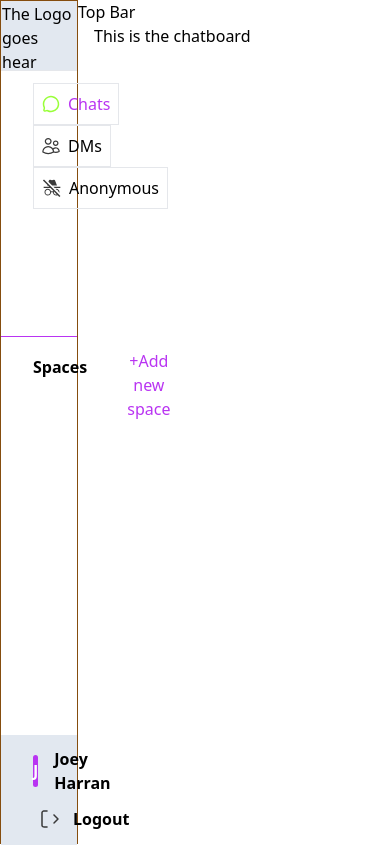
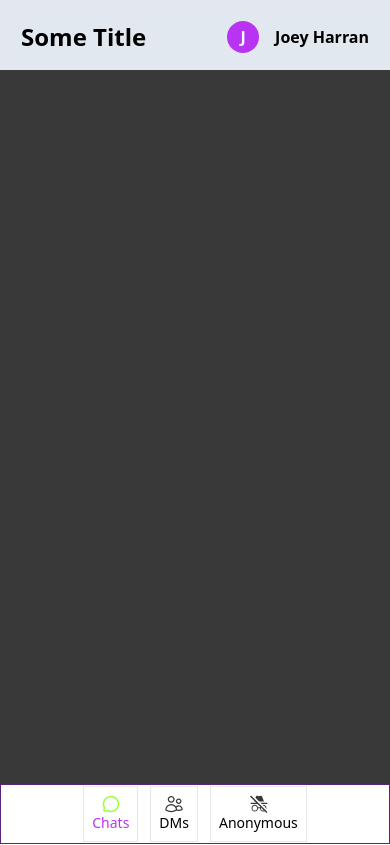
Before and after one commit to airxist/chattie, a React (Vite) app: page /chat-board in a window 390 px wide. Built offline with nearby package versions, Linux system fonts and the light colour scheme.

Commit message:
build: ChatBoard Route and changed the route to be navigated on the Login Component

```diff
--- a/src/components/ChatNav.tsx
+++ b/src/components/ChatNav.tsx
@@ -3,18 +3,24 @@ import { navigateChat } from "../constants";
 import Button from "./Button";
 import { useState } from "react";
 
-const ChatNav = ({ className }: { className?: string }) => {
+const ChatNav = ({
+  className,
+  linkClassName,
+}: {
+  className?: string;
+  linkClassName?: string;
+}) => {
   const [active, setActive] = useState(0);
 
   return (
     <div
-      className={`${className || "h-2/5 px-8 py-3 border-b border-primary_purple"}`}
+      className={`${className || "h-2/5 px-8 py-3 border-b border-primary_purple flex flex-col space-y-2"}`}
     >
       {navigateChat.map((link, index) => {
         return (
           <Link key={link.title} to={link.to} onClick={() => setActive(index)}>
             <Button
-              className={`border flex items-center gap-x-2 ${index === active && "text-primary_purple"}`}
+              className={`${linkClassName || "border flex items-center gap-x-2"} ${index === active && "text-primary_purple"}`}
             >
               {link.icon}
               {link.title}
--- a/src/components/GoToProfile.tsx
+++ b/src/components/GoToProfile.tsx
@@ -6,8 +6,8 @@ const GoToProfile = ({
   className,
   showLogoutBtn,
 }: {
-  className: string;
-  showLogoutBtn: boolean;
+  className?: string;
+  showLogoutBtn?: boolean;
 }) => {
   const [user] = useState("Joey Harran");
   return (
--- a/src/components/SideBar.tsx
+++ b/src/components/SideBar.tsx
@@ -3,20 +3,20 @@ import Button from "./Button";
 import ChatNav from "./ChatNav";
 import GoToProfile from "./GoToProfile";
 
-const SideBar = ({ className }: { className?: string }) => {
+const SideBar = () => {
   const navigate = useNavigate();
 
   const navigateToCreate = () => {
     navigate("/create_space");
   };
   return (
-    <aside className={`${className} w-1/5 h-screen border border-yellow-800`}>
+    <aside className={`w-4/5 sm:w-4/5 md:w-2/6 lg:w-1/5 absolute top-0 left-0 -translate-x-full md:translate-x-0   md:static h-screen z-10 bg-white`}>
       <div className="header bg-slate-200">The Logo goes hear</div>
       <div className="divide-space-nav">
         <ChatNav />
         {/* spaces the user is in */}
-        <div className="h-3/5 ps-8 py-3">
-          <div className="flex items-center space-x-10">
+        <div className="h-3/5 px-8 py-3">
+          <div className="flex items-center justify-between">
             <p className="font-semibold">Spaces</p>
             <Button
               text="+Add new space"
--- a/src/components/TopBar.tsx
+++ b/src/components/TopBar.tsx
@@ -1,34 +1,52 @@
-import Back from '../assets/icons/Back';
-import { AppContextType } from '../constants/interfaces';
-import { animateTo } from '../utils/animate';
-import { useGlobalContext } from '../utils/context';
-import Button from './Button';
+import Back from "../assets/icons/Back";
+import { AppContextType } from "../constants/interfaces";
+import { animateTo } from "../utils/animate";
+import { useGlobalContext } from "../utils/context";
+import Button from "./Button";
+import GoToProfile from "./GoToProfile";
 // import gsap from "gsap"
 
 type TopBarProps = {
   className?: string;
   reference?: React.MutableRefObject<null>;
+  chat?: boolean;
 };
 
-const TopBar = ({ className, reference }: TopBarProps) => {
+const TopBar = ({ className, reference, chat }: TopBarProps) => {
   const { title, setDirection, direction } =
     useGlobalContext() as AppContextType;
 
   const goBack = () => {
-    setDirection('backward');
+    setDirection("backward");
     animateTo(reference!, direction);
   };
 
+  const CreateTopBar = () => {
     return (
       <header className={`${className} h-[70px] px-5 md:px-32 py-5`}>
         <div className="flex items-center space-x-3">
           <Button handleClick={goBack}>
             <Back />
           </Button>
+
           <h2 className="font-semibold">{title}</h2>
         </div>
       </header>
     );
   };
 
+  const ChatTopBar = () => {
+    return (
+      <header className={`${className} h-[70px] px-5 py-5`}>
+        <div className="flex items-center justify-between">
+          <h2 className="font-bold text-2xl">{title}</h2>
+          <GoToProfile />
+        </div>
+      </header>
+    );
+  };
+
+  return chat ? ChatTopBar() : CreateTopBar();
+};
+
 export default TopBar;
--- a/src/index.css
+++ b/src/index.css
@@ -6,6 +6,15 @@
   height: calc(100vh - (70px + 110px));
 }
 
+.main-board {
+  height: calc(100vh - (70px + 60px))
+}
+
+@media screen and (min-width: 640px) {
+  .main-board {
+    height: calc(100vh - 70px)
+  }
+}
 @layer base {
   h1 {
     @apply font-semibold text-center capitalize text-3xl;
--- a/src/routes/chatboard/Anonymous.tsx
+++ b/src/routes/chatboard/Anonymous.tsx
@@ -2,9 +2,9 @@ import React from 'react'
 
 const Anonymous = () => {
   return (
-    <div>
+    <section className="main-board">
       This is the anonymous
-    </div>
+    </section>
   )
 }
 
--- a/src/routes/chatboard/Chat.tsx
+++ b/src/routes/chatboard/Chat.tsx
@@ -1,5 +1,7 @@
+
 const Chat = () => {
-  return <section className="container">This is the chatboard</section>;
+  return <section className="main-board bg-dark">
+  </section>;
 };
 
 export default Chat;
--- a/src/routes/chatboard/DMs.tsx
+++ b/src/routes/chatboard/DMs.tsx
@@ -1,5 +1,5 @@
 const DMs = () => {
-  return <div>This is the Dms</div>;
+  return <section className="main-board">This is the Dms</section>;
 };
 
 export default DMs;
--- a/src/routes/onboarding/Login.tsx
+++ b/src/routes/onboarding/Login.tsx
@@ -35,7 +35,7 @@ const Login = () => {
       showAlarm('danger', 'please input email and password');
       return;
     }
-    navigate('/profile');
+    navigate('/chat-board');
   };
 
   return (
--- a/src/shared/ChatBoard.tsx
+++ b/src/shared/ChatBoard.tsx
@@ -1,13 +1,19 @@
-import { Outlet } from 'react-router-dom';
-import SideBar from '../components/SideBar';
+import { Outlet } from "react-router-dom";
+import SideBar from "../components/SideBar";
+import TopBar from "../components/TopBar";
+import ChatNav from "../components/ChatNav";
 
 const ChatBoard = () => {
   return (
-    <section className="flex">
+    <section className="flex isolate">
       <SideBar />
-      <div>
-        <div>Top Bar</div>
+      <div className="w-full sm:w-full md:w-4/6 lg:w-4/5">
+        <TopBar className="border bg-slate-200" chat />
         <Outlet />
+        <ChatNav
+          className="border border-primary_purple-4 flex justify-center h-[60px] items-center space-x-3 overflow-hidden md:hidden"
+          linkClassName="border flex flex-col items-center text-sm"
+        />
       </div>
     </section>
   );
```
Lines whose indentation alone changed are shown as unchanged.
